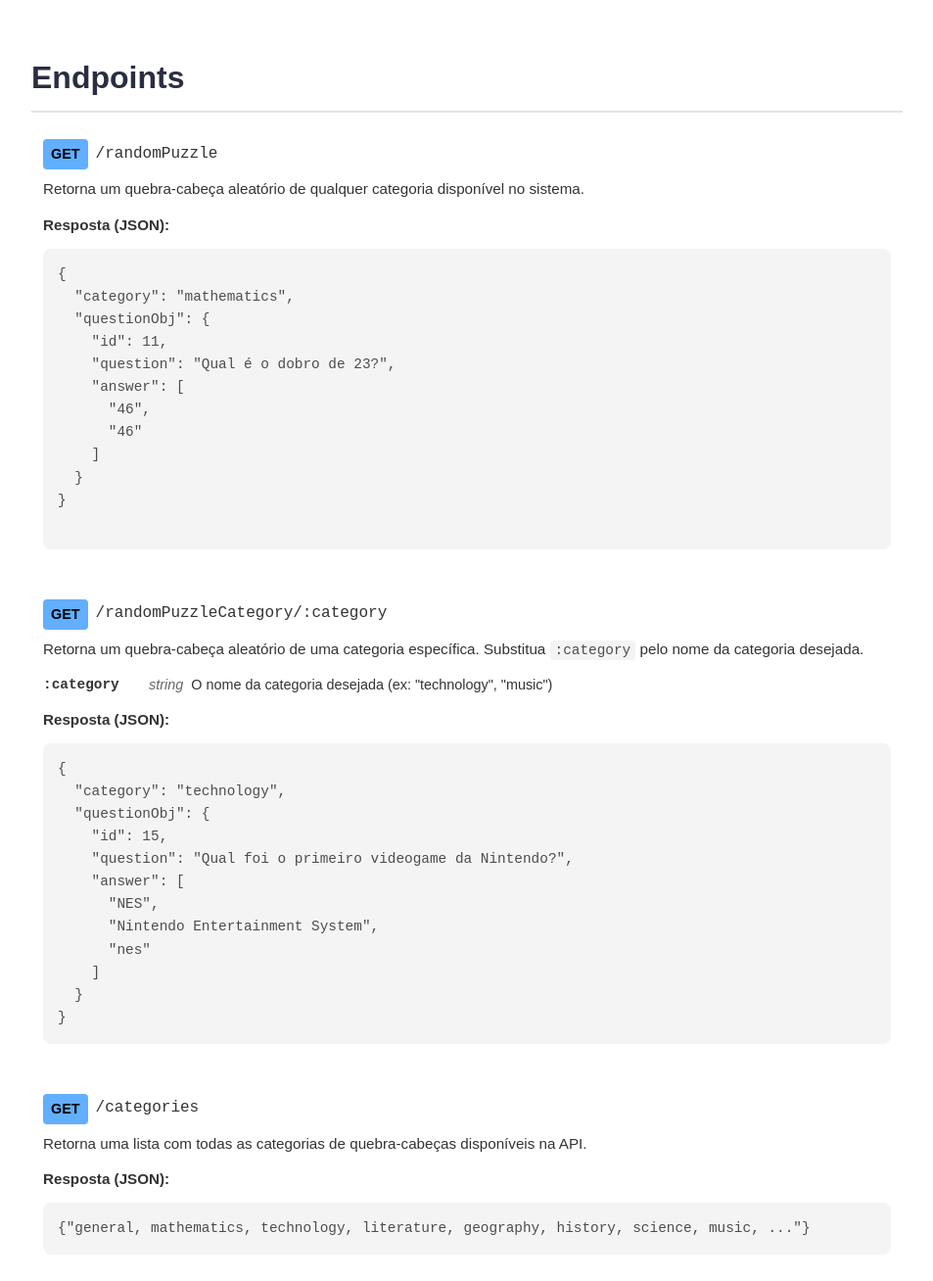
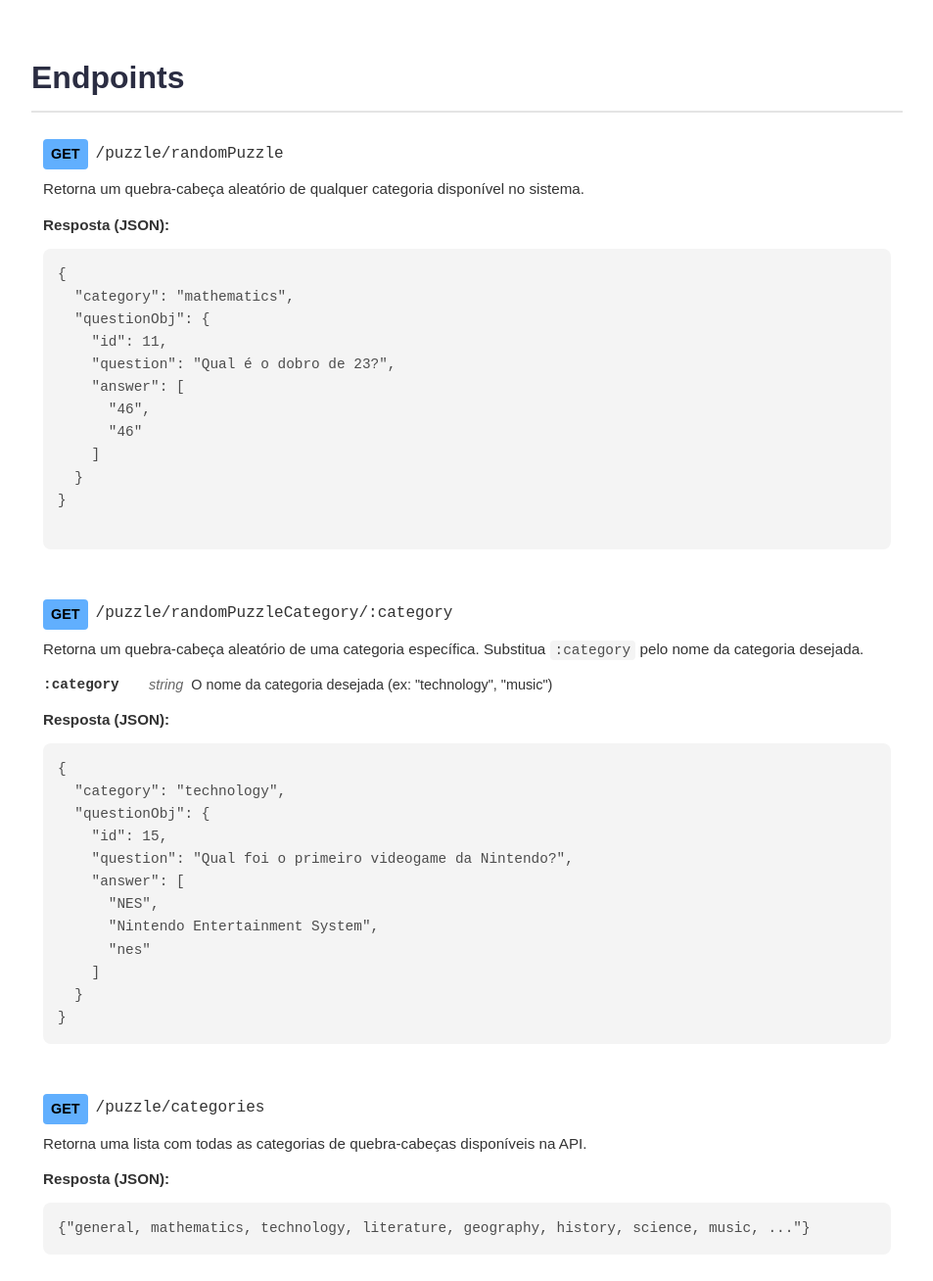
Before and after one commit to 6hax/puzzleApi, a website: page public/index.html in a window 1280 px wide. Shown: the part 698-2006 px from the top of the page at 98% size, without its empty margins (163-1116 px from the left). Drawn offline with Linux system fonts and the light colour scheme.

Commit message:
fix routes in index.html

```diff
--- a/public/index.html
+++ b/public/index.html
@@ -41,7 +41,7 @@
       <div class="endpoint">
         <div class="endpoint-header">
           <span class="method get">GET</span>
-          <span class="endpoint-url">/randomPuzzle</span>
+          <span class="endpoint-url">/puzzle/randomPuzzle</span>
         </div>
         <div class="description">
           <p>Retorna um quebra-cabeça aleatório de qualquer categoria disponível no sistema.</p>
@@ -68,7 +68,7 @@
       <div class="endpoint">
         <div class="endpoint-header">
           <span class="method get">GET</span>
-          <span class="endpoint-url">/randomPuzzleCategory/:category</span>
+          <span class="endpoint-url">/puzzle/randomPuzzleCategory/:category</span>
         </div>
         <div class="description">
           <p>Retorna um quebra-cabeça aleatório de uma categoria específica. Substitua <code>:category</code> pelo nome da categoria desejada.</p>
@@ -102,7 +102,7 @@
       <div class="endpoint">
         <div class="endpoint-header">
           <span class="method get">GET</span>
-          <span class="endpoint-url">/categories</span>
+          <span class="endpoint-url">/puzzle/categories</span>
         </div>
         <div class="description">
           <p>Retorna uma lista com todas as categorias de quebra-cabeças disponíveis na API.</p>
```
